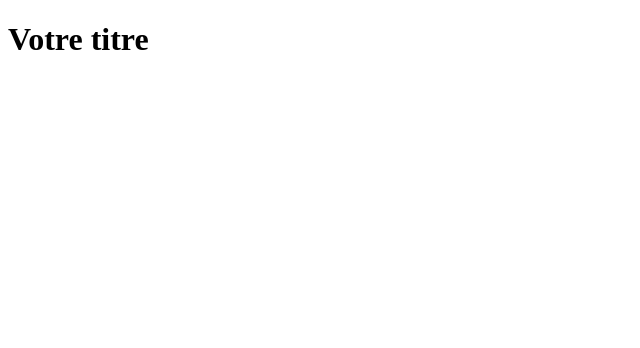
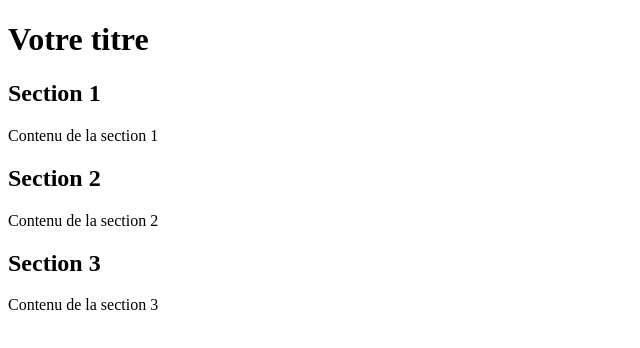
Before and after one commit to Script-Clasam/premier-depot, a plain HTML site: page index.html in a window 1280 px wide. Shown: the whole page, without its empty margins (0-640 px from the left). Drawn offline with Linux system fonts and the light colour scheme.

Commit message:
Add section

```diff
--- a/index.html
+++ b/index.html
@@ -7,5 +7,19 @@
 </head>
 <body>
   <h1>Votre titre</h1>
+  <main>
+    <section>
+      <h2>Section 1</h2>
+      <p>Contenu de la section 1</p>
+    </section>
+    <section>
+      <h2>Section 2</h2>
+      <p>Contenu de la section 2</p>
+    </section>
+    <section>
+      <h2>Section 3</h2>
+      <p>Contenu de la section 3</p>
+    </section>
+  </main>
 </body>
 </html>
```
